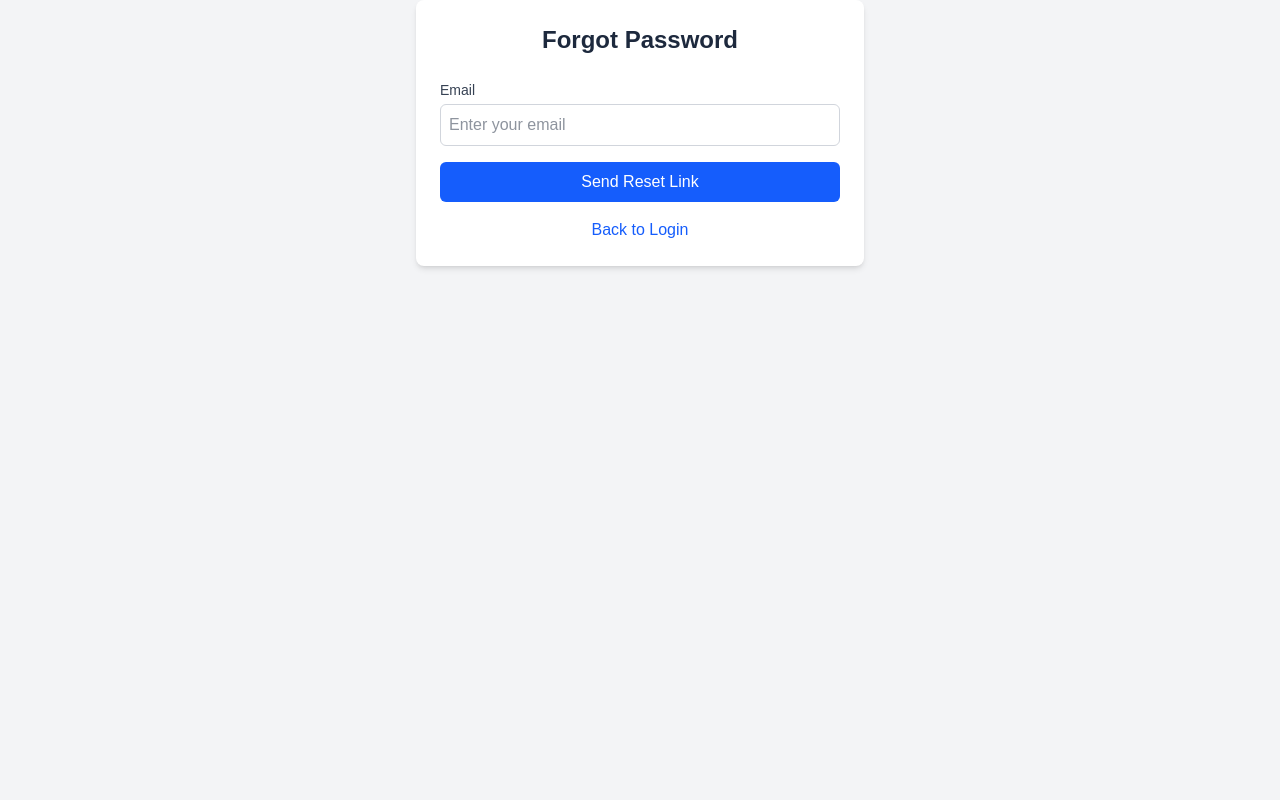
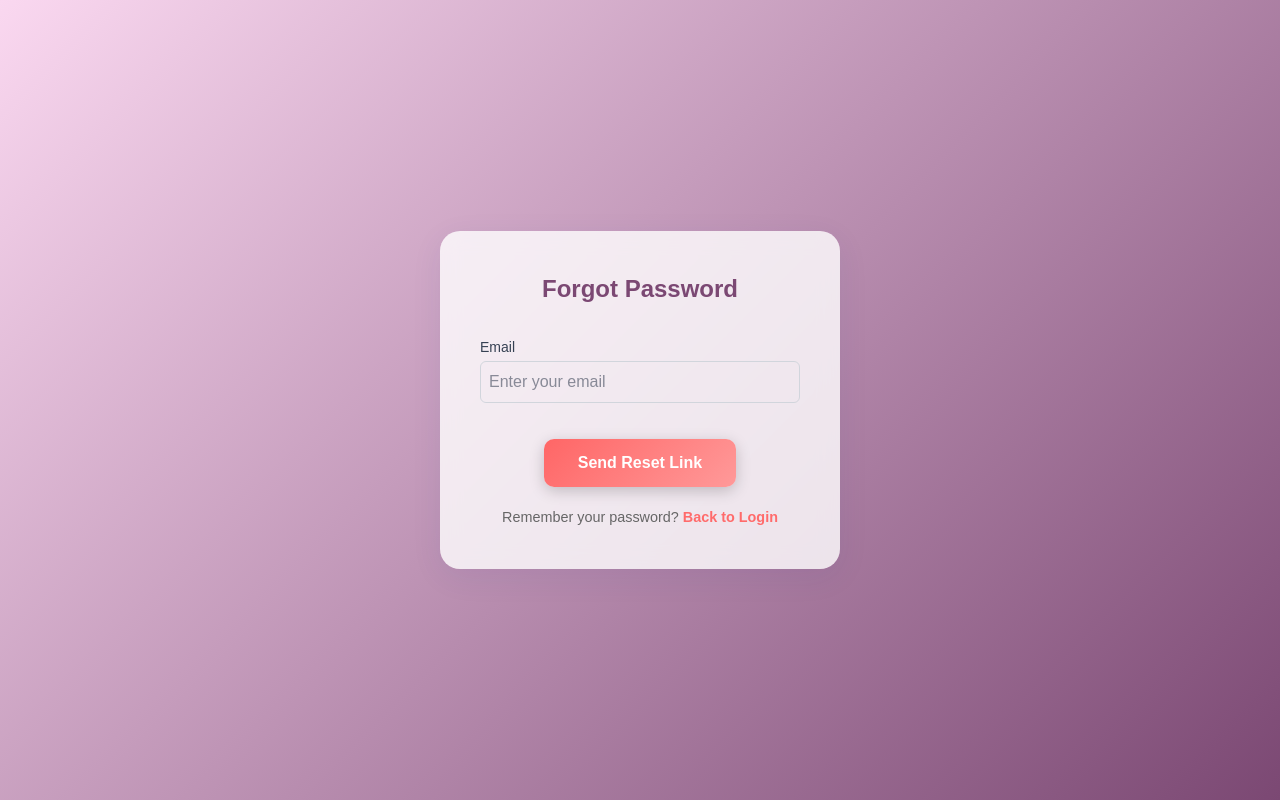
Before and after one commit to kaifeng-cmd/vueDaragon, a Vue app in the folder frontend/: page /forgot-password in a window 1280 px wide. Built offline with nearby package versions, Linux system fonts and the light colour scheme.

Commit message:
refine forgot & reset UI

```diff
--- a/frontend/src/views/ForgotPassword.vue
+++ b/frontend/src/views/ForgotPassword.vue
@@ -1,6 +1,7 @@
 <template>
-    <div class="max-w-md mx-auto bg-white p-6 rounded-lg shadow-md">
-      <h2 class="text-2xl font-bold mb-6 text-center">Forgot Password</h2>
+  <div class="gradient-bg">
+    <div class="form-container">
+      <h2>Forgot Password</h2>
       <form @submit.prevent="forgotPassword">
         <InputField
           id="forgot-email"
@@ -10,20 +11,16 @@
           placeholder="Enter your email"
           required
         />
-        <button
-          type="submit"
-          class="w-full bg-blue-600 text-white p-2 rounded-md hover:bg-blue-700"
-        >
-          Send Reset Link
+        <button type="submit" :disabled="loading">
+          {{ loading ? 'Sending...' : 'Send Reset Link' }}
         </button>
       </form>
-      <p class="mt-4 text-center">
-        <router-link to="/login" class="text-blue-600 hover:underline"
-          >Back to Login</router-link
-        >
+      <p class="toggle">
+        Remember your password? <router-link to="/login" class="link">Back to Login</router-link>
       </p>
-      <p v-if="message" class="mt-4 text-green-500 text-center">{{ message }}</p>
-      <p v-if="error" class="mt-4 text-red-500 text-center">{{ error }}</p>
+      <p v-if="message" class="success">{{ message }}</p>
+      <p v-if="error" class="error">{{ error }}</p>
+    </div>
   </div>
 </template>
 
@@ -39,22 +36,112 @@
       email: '',
       message: '',
       error: '',
+      loading: false,
     };
   },
   methods: {
     async forgotPassword() {
+      this.loading = true;
+      this.message = '';
+      this.error = '';
       try {
         const response = await axios.post(
           'http://localhost:5000/api/auth/forgot-password',
           { email: this.email }
         );
         this.message = response.data.message;
-          this.error = '';
       } catch (err) {
         this.error = err.response?.data?.message || 'Failed to send reset link';
-          this.message = '';
+      } finally {
+        this.loading = false;
       }
     },
   },
 };
 </script>
+
+<style scoped>
+.gradient-bg {
+  min-height: 100vh;
+  display: flex;
+  justify-content: center;
+  align-items: center;
+  background: linear-gradient(135deg,rgb(250, 216, 240),rgb(123, 72, 115));
+  padding: 20px;
+}
+
+.form-container {
+  width: 100%;
+  max-width: 400px;
+  padding: 40px;
+  background: rgba(255, 255, 255, 0.8);
+  backdrop-filter: blur(10px);
+  border-radius: 20px;
+  box-shadow: 0 8px 32px 0 rgba(31, 38, 135, 0.07);
+  text-align: center;
+}
+
+:deep(label) {
+  text-align: left;
+}
+
+h2 {
+  font-size: 1.5em;
+  font-weight: bold;
+  margin-bottom: 30px;
+  color: rgb(123, 72, 115);
+}
+
+button {
+  width: 60%;
+  padding: 12px;
+  margin-top: 20px;
+  border: none;
+  border-radius: 10px;
+  background: linear-gradient(135deg, #ff6666, #ff9999);
+  color: white;
+  font-size: 1em;
+  font-weight: bold;
+  cursor: pointer;
+  transition: transform 0.2s, box-shadow 0.2s;
+  box-shadow: 0 4px 15px rgba(0, 0, 0, 0.2);
+}
+
+button:hover {
+  transform: scale(1.05);
+  box-shadow: 0 6px 20px rgba(0, 0, 0, 0.2);
+}
+
+button:disabled {
+  opacity: 0.6;
+  cursor: not-allowed;
+}
+
+.toggle {
+  margin-top: 20px;
+  font-size: 0.9em;
+  color: #666;
+}
+
+.link {
+  color: #ff6b6b;
+  text-decoration: none;
+  font-weight: bold;
+}
+
+.link:hover {
+  text-decoration: underline;
+}
+
+.success {
+  margin-top: 15px;
+  color: #28a745;
+  font-size: 0.9em;
+}
+
+.error {
+  margin-top: 15px;
+  color: #dc3545;
+  font-size: 0.9em;
+}
+</style>
--- a/frontend/src/views/ResetPassword.vue
+++ b/frontend/src/views/ResetPassword.vue
@@ -1,6 +1,7 @@
 <template>
-    <div class="max-w-md mx-auto bg-white p-6 rounded-lg shadow-md">
-      <h2 class="text-2xl font-bold mb-6 text-center">Reset Password</h2>
+  <div class="gradient-bg">
+    <div class="form-container">
+      <h2>Reset Password</h2>
       <form @submit.prevent="resetPassword">
         <InputField
           id="password"
@@ -18,15 +19,13 @@
           placeholder="Confirm new password"
           required
         />
-        <button
-          type="submit"
-          class="w-full bg-blue-600 text-white p-2 rounded-md hover:bg-blue-700"
-        >
-          Reset Password
+        <button type="submit" :disabled="loading">
+          {{ loading ? 'Resetting...' : 'Reset Password' }}
         </button>
       </form>
-      <p v-if="message" class="mt-4 text-green-500 text-center">{{ message }}</p>
-      <p v-if="error" class="mt-4 text-red-500 text-center">{{ error }}</p>
+      <p v-if="message" class="success">{{ message }}</p>
+      <p v-if="error" class="error">{{ error }}</p>
+    </div>
   </div>
 </template>
 
@@ -44,6 +43,7 @@
       confirmPassword: '',
       message: '',
       error: '',
+      loading: false,
     };
   },
   mounted() {
@@ -52,6 +52,9 @@
   },
   methods: {
     async resetPassword() {
+      this.loading = true;
+      this.message = '';
+      this.error = '';
       try {
         const response = await axios.post(
           'http://localhost:5000/api/auth/reset-password',
@@ -62,13 +65,83 @@
           }
         );
         this.message = response.data.message;
-          this.error = '';
         setTimeout(() => this.$router.push('/login'), 2000);
       } catch (err) {
         this.error = err.response?.data?.message || 'Failed to reset password';
-          this.message = '';
+      } finally {
+        this.loading = false;
       }
     },
   },
 };
 </script>
+
+<style scoped>
+.gradient-bg {
+  min-height: 100vh;
+  display: flex;
+  justify-content: center;
+  align-items: center;
+  background: linear-gradient(135deg,rgb(250, 216, 240),rgb(123, 72, 115)); /* Pink to light orange/blue gradient */
+  padding: 20px;
+}
+
+.form-container {
+  width: 100%;
+  max-width: 400px;
+  padding: 40px;
+  background: rgba(255, 255, 255, 0.8);
+  backdrop-filter: blur(10px);
+  border-radius: 20px;
+  box-shadow: 0 8px 32px 0 rgba(31, 38, 135, 0.07);
+  text-align: center;
+}
+
+:deep(label) {
+  text-align: left;
+}
+
+h2 {
+  font-size: 1.5em;
+  font-weight: bold;
+  margin-bottom: 30px;
+  color: rgb(123, 72, 115);
+}
+
+button {
+  width: 60%;
+  padding: 12px;
+  margin-top: 20px;
+  border: none;
+  border-radius: 10px;
+  background: linear-gradient(135deg, #ff6666, #ff9999);
+  color: white;
+  font-size: 1em;
+  font-weight: bold;
+  cursor: pointer;
+  transition: transform 0.2s, box-shadow 0.2s;
+  box-shadow: 0 4px 15px rgba(0, 0, 0, 0.2);
+}
+
+button:hover {
+  transform: scale(1.05);
+  box-shadow: 0 6px 20px rgba(0, 0, 0, 0.2);
+}
+
+button:disabled {
+  opacity: 0.6;
+  cursor: not-allowed;
+}
+
+.success {
+  margin-top: 15px;
+  color: #28a745;
+  font-size: 0.9em;
+}
+
+.error {
+  margin-top: 15px;
+  color: #dc3545;
+  font-size: 0.9em;
+}
+</style>
```
Also changed, not shown: 1 other file (tests, documents, lock files or other folders). Lines whose indentation alone changed are shown as unchanged.
